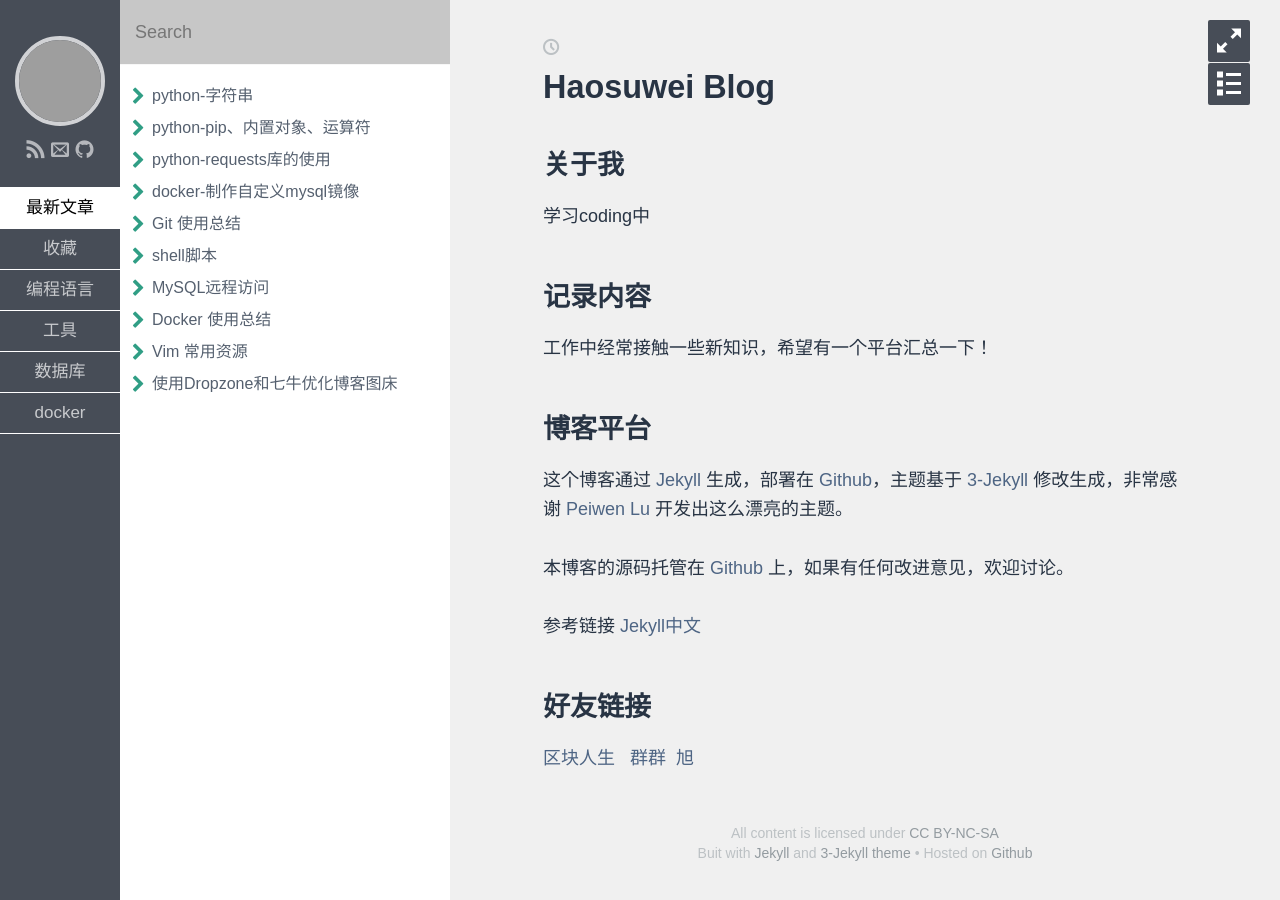
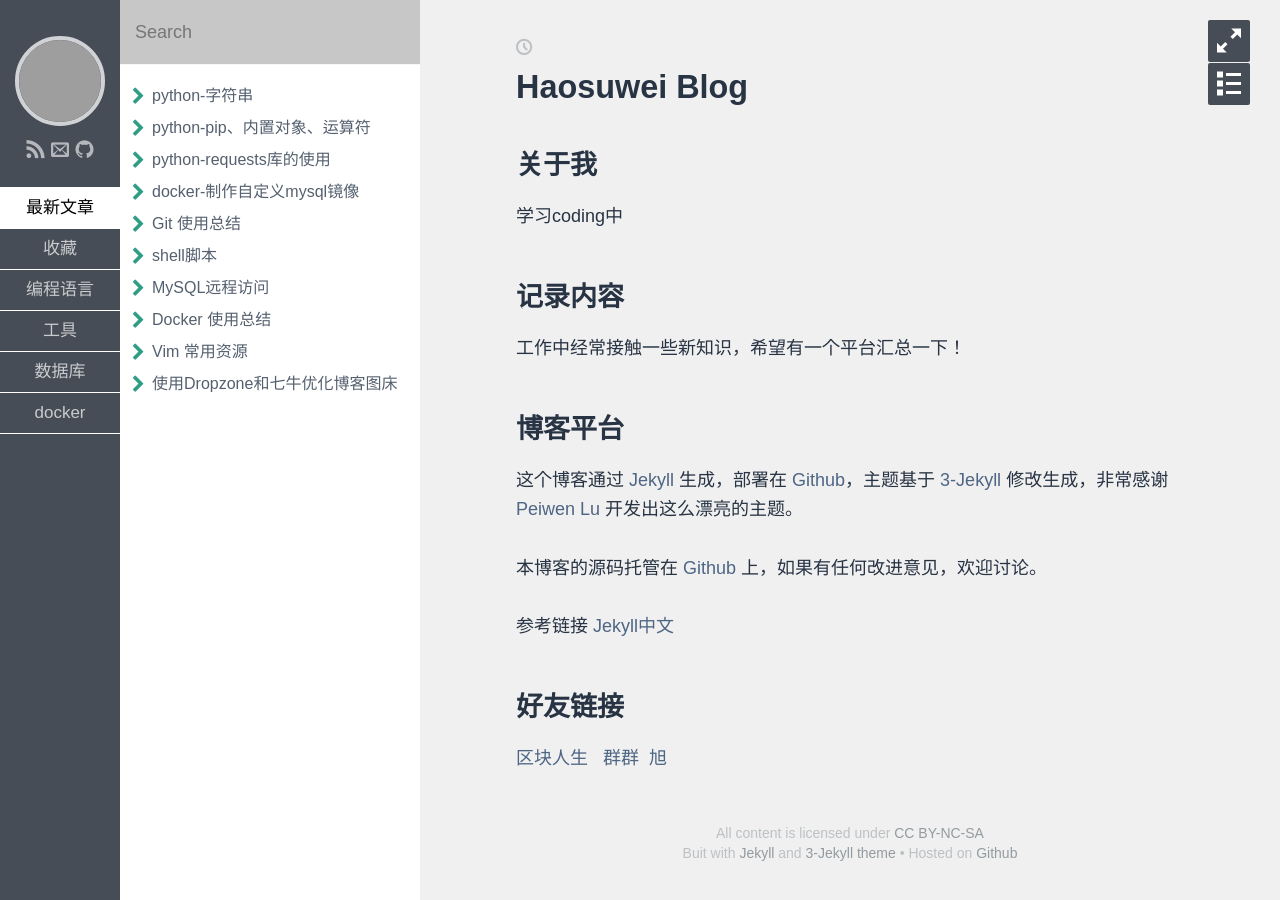
Before and after one commit to liuxinhuayu/liuxinhuayu.github.io, a Jekyll site: the page built from index.md, in a window 1280 px wide. Built offline with Jekyll 4.4.1, drawn with Linux system fonts in a browser that asks for light colours; some web fonts are replaced; grey boxes are pictures that could not be loaded.

Commit message:
change style

```diff
--- a/css/main.sass
+++ b/css/main.sass
@@ -44,7 +44,7 @@ $tag-active-color: #000000
 $tag-border-color: rgba(255, 255, 255, 1)
 
 // # Sidebar Right
-$sidebar-right-width: 330px
+$sidebar-right-width: 300px
 
 // Search
 $search-box-height: 64px
```
